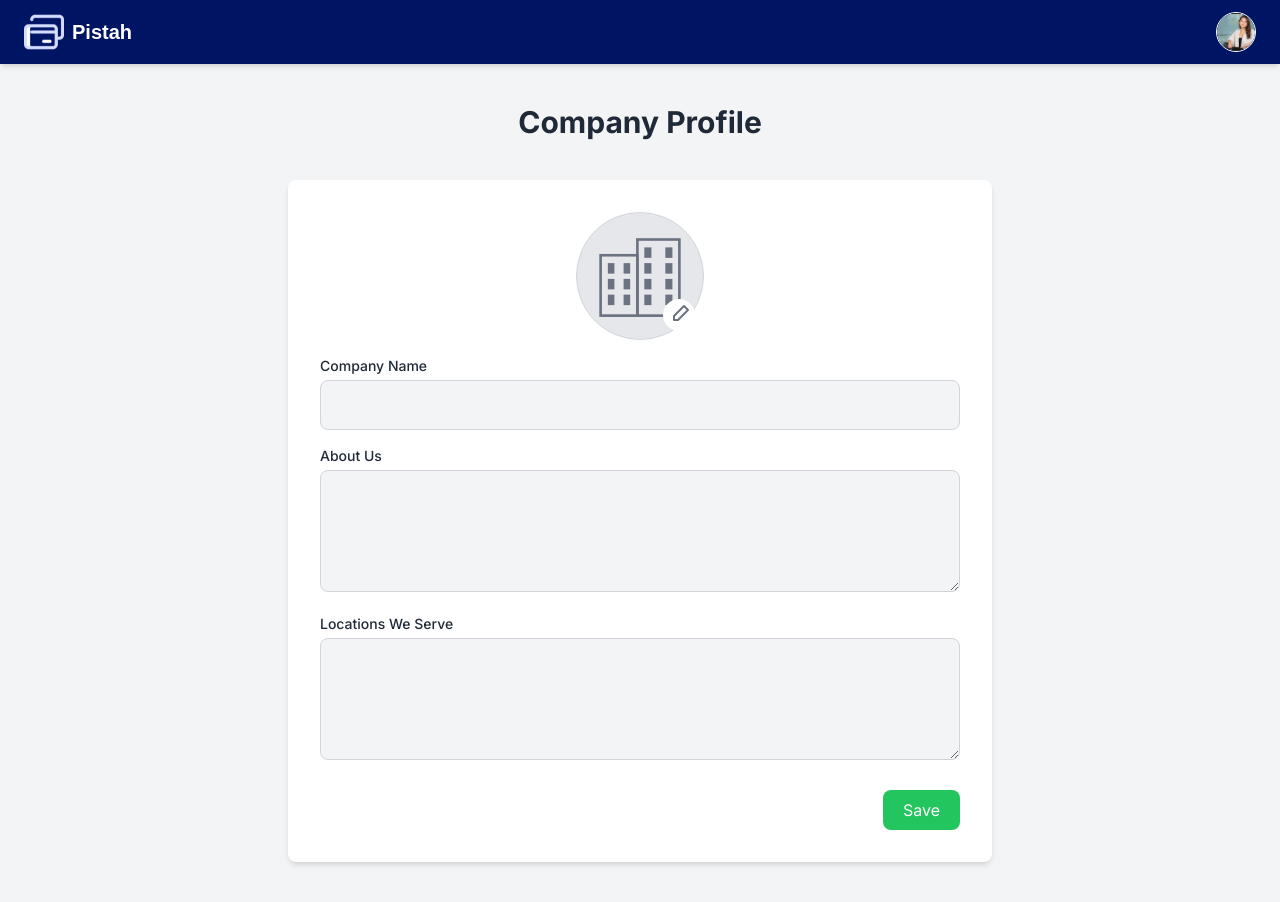
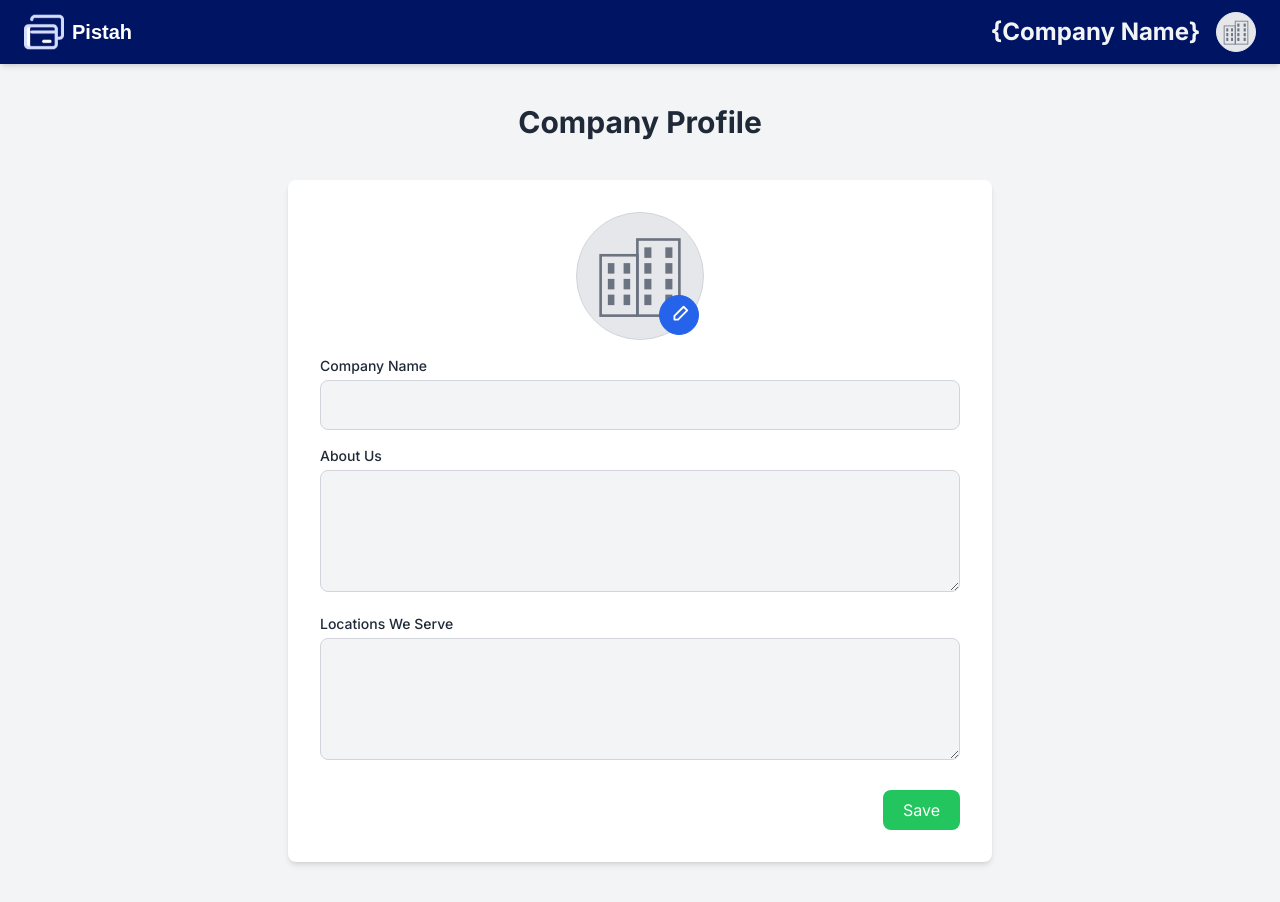
Before and after one commit to pistah-ad/pistah-ssp, a Next.js app: page /profile in a window 1280 px wide. Built offline with nearby package versions, Linux system fonts and the light colour scheme.

Commit message:
icon and hover changes (#9)
Co-authored-by: Josen Jose <josen.jose@soti.net>

```diff
--- a/src/app/components/ads/Dashboard.tsx
+++ b/src/app/components/ads/Dashboard.tsx
@@ -6,6 +6,7 @@ import { AdWithBoard } from "@/types/ad";
 import { fetchAds } from "@/app/services/adService";
 import AdBoardList from "./AdBoardList";
 import DateRangePicker from "../shared/DateRangePicker";
+import Loader from "../shared/LoaderComponent";
 
 const Dashboard: React.FC = () => {
   const [startDate, setStartDate] = useState<Date | null>(null);
@@ -42,7 +43,7 @@ const Dashboard: React.FC = () => {
         {error ? (
           <div className="text-red-500">Error loading ads.</div>
         ) : isValidating && !ads ? (
-          <div>Loading ads...</div>
+          <Loader isVisible={true} />
         ) : ads && ads.length > 0 ? (
           <AdBoardList ads={ads} />
         ) : (
--- a/src/app/components/profile/publisherInventory.tsx
+++ b/src/app/components/profile/publisherInventoryPage.tsx
@@ -8,6 +8,7 @@ import { createAdBoard, fetchAdBoards } from "@/app/services/adBoardService";
 import PencilIcon from "@/icons/pencilIcon";
 import DeleteIcon from "@/icons/deleteIcon";
 import AddIcon from "@/icons/addIcon";
+import Loader from "../shared/LoaderComponent";
 
 const PublisherInventoryPage: React.FC = () => {
   const [adBoards, setAdBoards] = useState<AdBoard[]>([]);
@@ -15,19 +16,24 @@ const PublisherInventoryPage: React.FC = () => {
   const [currentAdBoard, setCurrentAdBoard] = useState<AdBoard | null>(null);
   const [isEditing, setIsEditing] = useState(false);
   const [editingIndex, setEditingIndex] = useState<number | null>(null);
+  const [isLoading, setIsLoading] = useState(false); // Loader state
 
   useEffect(() => {
     const loadAdBoards = async () => {
+      setIsLoading(true);
       try {
         const data = await fetchAdBoards(); // Fetch data from the service
         setAdBoards(data); // Update state with fetched data
       } catch (error) {
         console.error("Error loading ad boards:", error);
+      } finally {
+        setIsLoading(false);
       }
     };
 
     loadAdBoards();
   }, []);
+
   const openAddModal = () => {
     setIsEditing(false);
     setCurrentAdBoard({
@@ -110,15 +116,17 @@ const PublisherInventoryPage: React.FC = () => {
 
   return (
     <div className="min-h-screen w-full bg-gray-100 dark:bg-gray-900 text-gray-800 dark:text-gray-100">
+      <Loader isVisible={isLoading} />
       <div className="container mx-auto py-10">
         <h1 className="text-3xl font-bold text-center mb-10">My Inventory</h1>
         <div className="flex justify-center">
           {/* Ad Boards Section */}
-          <div className="w-full max-w-4xl">
+          <div className="w-full max-w-6xl">
             <div className="flex justify-end items-center mb-6 space-x-2">
               <span className="text-gray-900 dark:text-gray-100 text-2xl font-bold">Add Inventory</span>
-              <button type="button" onClick={openAddModal} aria-label="Add">
-                <AddIcon />
+              <button type="button" onClick={openAddModal}
+                className="border-2 border-blue-500 text-blue-500 rounded-full hover:bg-blue-500 hover:text-white transition">
+                <AddIcon/>
               </button>
             </div>
             <ul className="space-y-4">
@@ -145,16 +153,16 @@ const PublisherInventoryPage: React.FC = () => {
                     </p>
                   </div>
                   <div className="flex gap-2">
-                    <button
-                      type="button"
+                    <button type="button"
                       onClick={() => openEditModal(index)}
-                      className="px-3 py-2 bg-blue-500 text-white rounded-lg hover:bg-blue-600 transition">
+                      className="p-2 border border-blue-500 text-blue-500 rounded-full hover:bg-blue-500 hover:text-white transition flex items-center justify-center"
+                      style={{ width: "40px", height: "40px", }} >
                       <PencilIcon />
                     </button>
-                    <button
-                      type="button"
+                    <button type="button"
                       onClick={() => removeAdBoard(index)}
-                      className="px-3 py-2 bg-red-500 text-white rounded-lg hover:bg-red-600 transition">
+                      className="p-2 border border-red-500 text-red-500 rounded-full hover:bg-red-500 hover:text-white transition flex items-center justify-center"
+                      style={{ width: "40px", height: "40px", }} >
                       <DeleteIcon />
                     </button>
                   </div>
--- a/src/app/components/profile/publisherProfilePage.tsx
+++ b/src/app/components/profile/publisherProfilePage.tsx
@@ -20,7 +20,9 @@ const PublisherProfilePage: React.FC = () => {
                  dark:bg-gray-800 flex items-center justify-center text-gray-500 dark:text-gray-400 cursor-pointer
                  hover:bg-gray-300 dark:hover:bg-gray-700 transition" >
                 <ProfileIcon />
-                <span className="absolute bottom-2 right-2 w-8 h-8 bg-white rounded-full flex items-center justify-center text-gray-500 hover:text-gray-700 dark:bg-gray-500 dark:text-gray-100">
+                <span
+                  className="absolute bottom-1 right-1 w-8 h-8 p-2 border bg-blue-600 border-blue-600 rounded-full text-white transition flex items-center justify-center"
+                  style={{ width: "40px", height: "40px", }} >
                   <PencilIcon />
                 </span>
               </label>
--- a/src/app/components/shared/Header.tsx
+++ b/src/app/components/shared/Header.tsx
@@ -5,6 +5,7 @@ import Link from "next/link";
 import DarkModeToggle from "../shared/DarkModeToggleButton";
 import { usePathname } from "next/navigation";
 import Image from "next/image";
+import ProfileIcon from "@/icons/profileIcon";
 
 type HeaderProps = {
   navLinks?: { href: string; label: string }[];
@@ -65,10 +66,8 @@ export default function Header({ navLinks = [] }: HeaderProps) {
           <Link
             key={link.href}
             href={link.href}
-            className={`${
-              pathname === link.href ? "underline underline-offset-4" : ""
-            } font-medium`}
-          >
+            className={`${pathname === link.href ? "underline underline-offset-4" : ""
+              } font-medium`}>
             {link.label}
           </Link>
         ))}
@@ -76,21 +75,22 @@ export default function Header({ navLinks = [] }: HeaderProps) {
         {/* Profile Picture */}
         <div
           ref={profilePicRef}
-          className="relative"
-        >
-          <Image
-            src="/profile.jpg" // Replace with your actual profile picture URL
-            alt="Profile"
-            width={40}
-            height={40}
-            className="w-10 h-10 rounded-full border border-white object-cover cursor-pointer"
-            onClick={() => setDropdownOpen(!dropdownOpen)}
-          />
+          className="relative">
+          <div className="flex items-center space-x-4">
+            <div className="text-gray-100 text-2xl font-bold">&#123;Company Name&#125;</div>
+            <div className="relative w-10 h-10 rounded-full flex items-center justify-center hover:ring-4 hover:ring-blue-800 transition">
+              <button type="button" onClick={() => setDropdownOpen(!dropdownOpen)}
+                className="w-10 h-10 rounded-full border border-gray-200 bg-gray-200 dark:bg-gray-800 flex items-center justify-center
+                 text-gray-500 dark:text-gray-400 cursor-pointer transition">
+                <ProfileIcon />
+              </button>
+            </div>
+          </div>
+
           {dropdownOpen && (
             <div
               ref={dropdownRef}
-              className="absolute right-0 mt-2 w-48 bg-white shadow-lg rounded-md text-gray-800 z-50 dark:bg-gray-800 dark:text-white"
-            >
+              className="absolute right-0 mt-2 w-48 bg-white shadow-lg rounded-md text-gray-800 z-50 dark:bg-gray-800 dark:text-white">
               <ul className="py-2">
                 <li className="px-4 py-2 hover:bg-gray-100 dark:hover:bg-gray-700">
                   <Link href="/profile">My Profile</Link>
--- /dev/null
+++ b/src/app/components/shared/LoaderComponent.tsx
@@ -0,0 +1,17 @@
+import React from "react";
+
+interface LoaderProps {
+  isVisible: boolean;
+}
+
+const Loader: React.FC<LoaderProps> = ({ isVisible }) => {
+  if (!isVisible) return null;
+
+  return (
+    <div className="fixed inset-0 flex items-center justify-center bg-black bg-opacity-50 z-50">
+      <div className="w-16 h-16 border-4 border-blue-500 border-t-transparent border-solid rounded-full animate-spin"></div>
+    </div>
+  );
+};
+
+export default Loader;
--- a/src/app/inventory/page.tsx
+++ b/src/app/inventory/page.tsx
@@ -1,4 +1,4 @@
-import PublisherInventoryPage from "../components/profile/publisherInventory";
+import PublisherInventoryPage from "../components/profile/publisherInventoryPage";
 import Header from "../components/shared/Header";
 
 export default function PublisherPage() {
```
Also changed, not shown: src/icons/addIcon.tsx (+3 -4 lines), public/profile.jpg (deleted).
